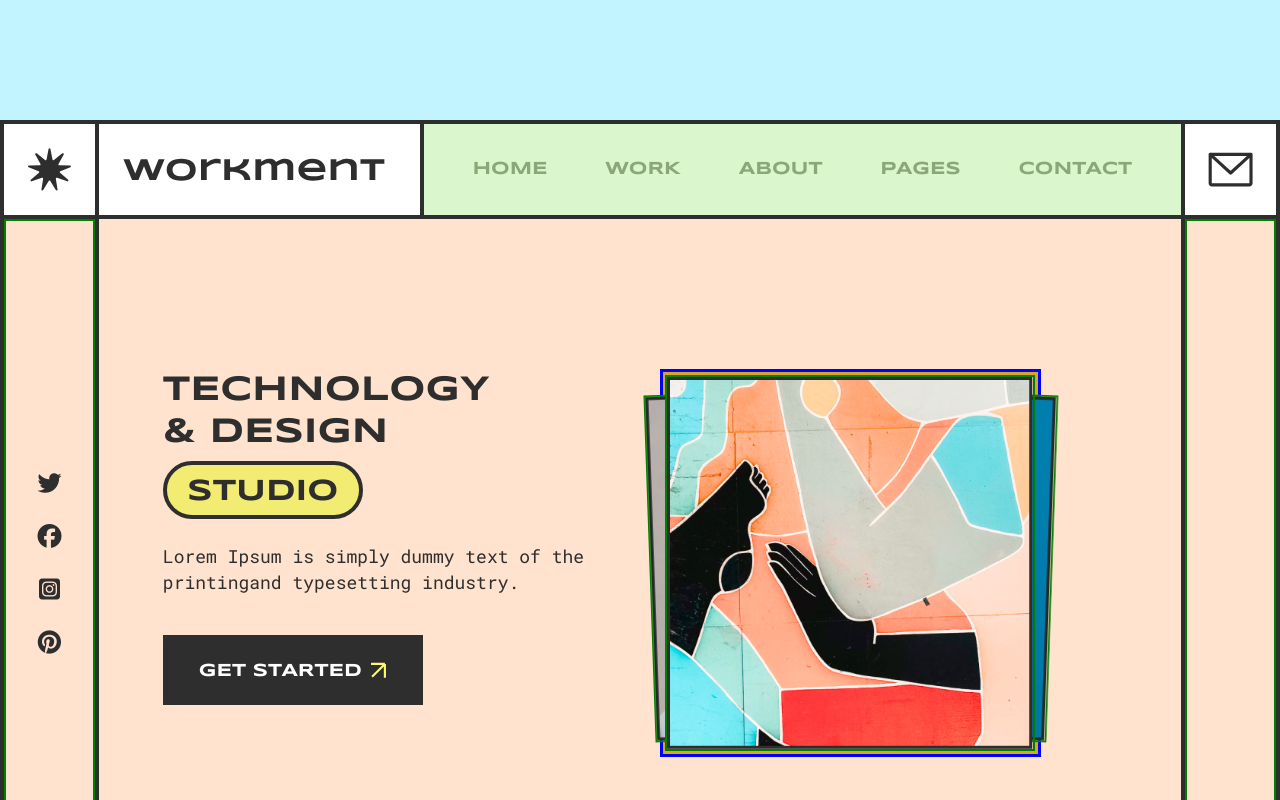
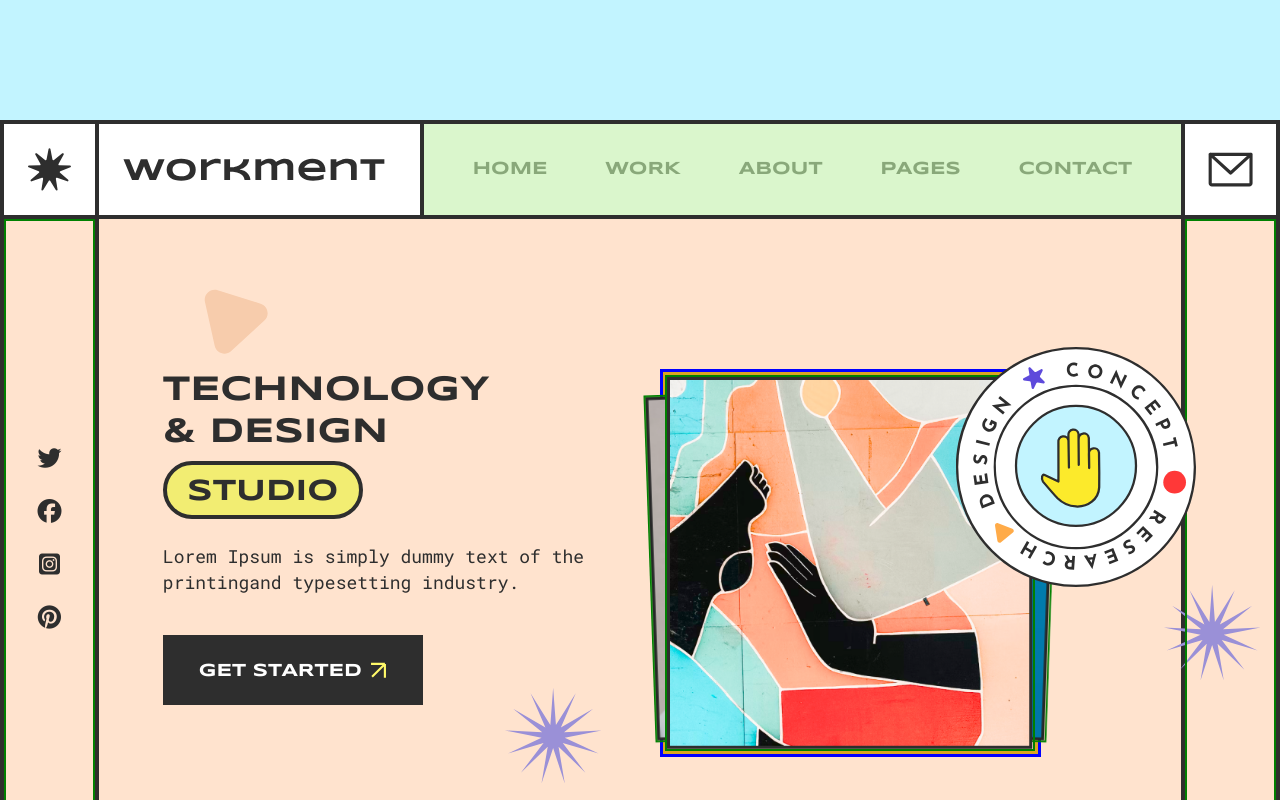
Before and after one commit to GGU940/workment, a plain HTML site: page index.html in a window 1280 px wide. Shown: the top 800 px of the page. Drawn offline with nearby package versions, Linux system fonts and the light colour scheme.

Commit message:
메인비주얼 가상요소 추가

```diff
--- a/css/mainVisual.css
+++ b/css/mainVisual.css
@@ -11,12 +11,49 @@
 }
 
 .mainVisual .inner {
-    /* border-left: 4px solid #2e2e2e;
-    border-right: 4px solid #2e2e2e; */
-
-    padding: 150px 64px;
+    padding: 150px 64px 100px 64px;
     display: flex;
     justify-content: space-between;
+}
+
+.mainVisual .mw .inner::before {
+    content: "";
+    /* border: 2px solid red; */
+    /* z-index: 0; */
+    width: 100px;
+    height: 100px;
+    background-image: url(../img/Polygon\ 2.svg);
+    background-repeat: no-repeat;
+    position: absolute;
+    top: 70px;
+    left: 200px;
+}
+
+.mainVisual .mw .inner::after {
+    content: "";
+    /* border: 2px solid red; */
+    z-index: 10;
+    width: 240px;
+    height: 240px;
+    background-size: contain;
+    background-image: url(../img/Circle\ Icon.svg);
+    background-repeat: no-repeat;
+    position: absolute;
+    bottom: 270px;
+    right: 80px;
+}
+
+.mainVisual .mw .inner>div::before {
+    content: "";
+    /* border: 2px solid red; */
+    /* z-index: 0; */
+    width: 100px;
+    height: 100px;
+    background-image: url(../img/Star\ 2.svg);
+    background-repeat: no-repeat;
+    position: absolute;
+    bottom: 70px;
+    left: 500px;
 }
 
 .mainVisual h2 span {
--- /dev/null
+++ b/css/service.css
@@ -0,0 +1,7 @@
+.service {
+    background-color: #C2F4FF;
+}
+
+.service .mw {
+    background-color: #fff;
+}
--- a/index.html
+++ b/index.html
@@ -23,6 +23,7 @@
     <link rel="stylesheet" href="./css/my_reset.css">
     <link rel="stylesheet" href="./css/common.css">
     <link rel="stylesheet" href="./css/mainVisual.css">
+    <link rel="stylesheet" href="./css/service.css">
 
     <!-- Swiper JS -->
     <script src="https://cdn.jsdelivr.net/npm/swiper@11/swiper-bundle.min.js" defer></script>
```
Also changed, not shown: img/Circle Icon.png (added), img/Circle Icon.svg (added), img/Polygon 2.svg (added), img/Star 2.svg (added).
